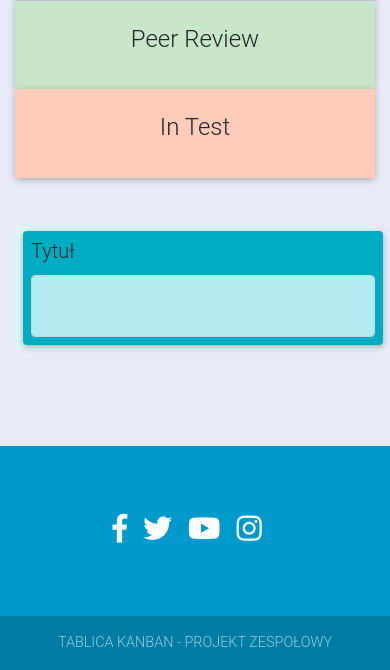
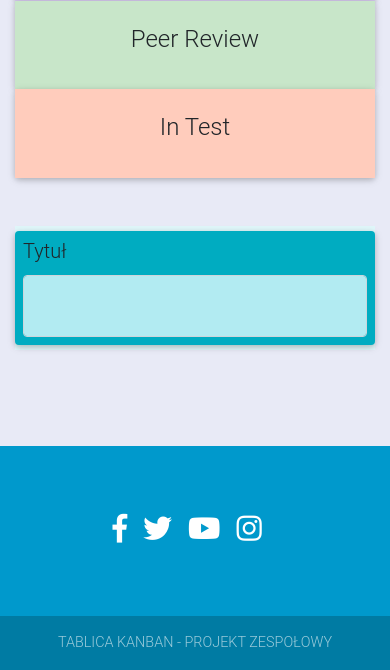
Before and after one commit to CezaryDobrenko/ajronn.github.io, a PHP site: page / in a window 390 px wide. Shown: the part 377-1047 px from the top of the page. Run offline with PHP 8.4, Linux system fonts and the light colour scheme; some libraries are stand-ins or nearby versions.

Commit message:
responsivity fix v4

```diff
--- a/main.js
+++ b/main.js
@@ -1,4 +1,10 @@
 $( document ).ready(makenote());
+
+function textAreaAdjust(o) {
+	o.style.height = "1px";
+	o.style.height = (25+o.scrollHeight)+"px";
+	o.style.width = "100%";
+}
 
 function makenote()
 {
@@ -9,12 +15,7 @@ function makenote()
 		return;
 	});
 
-	function textAreaAdjust(o) {
-	  o.style.height = "1px";
-	  o.style.height = (25+o.scrollHeight)+"px";
-	  o.style.width = "100%";
-	  document.getElementsByClassName(xd)[0].style.width="100%";
-	}
+
 	$(".stickynote").draggable({
 		appendTo: "body",
 		cursor: "move",
@@ -42,4 +43,5 @@ function makenote()
 			$(this).append($(ui.draggable));
 		}
 	});
+
 }
--- a/mainstyle.css
+++ b/mainstyle.css
@@ -1,23 +1,30 @@
 .stickynotefield
 {
-	 width: 100%;
-	 height: auto;
-	 background-color: #cccccc;
+	width: 100%;
+	height: auto;
+	background-color: #cccccc;
 
 }
 
 .stickynote
 {
-	width: auto;
-	height: auto;
 	position: relative;
 	display: inline-block;
 	margin: 5px 0 5px 0;
 }
 
 .stickynotefield .stickynote{
-	width: 23%;
+	width: 23.5%;
 }
+
+.list .card{
+	width: 100%;
+}
+
+.ml-2, .mx-2 {
+	margin-left: 0!important;
+}
+
 .stickynotefield .stickynote .delnote
 {
 	display:none;
```
